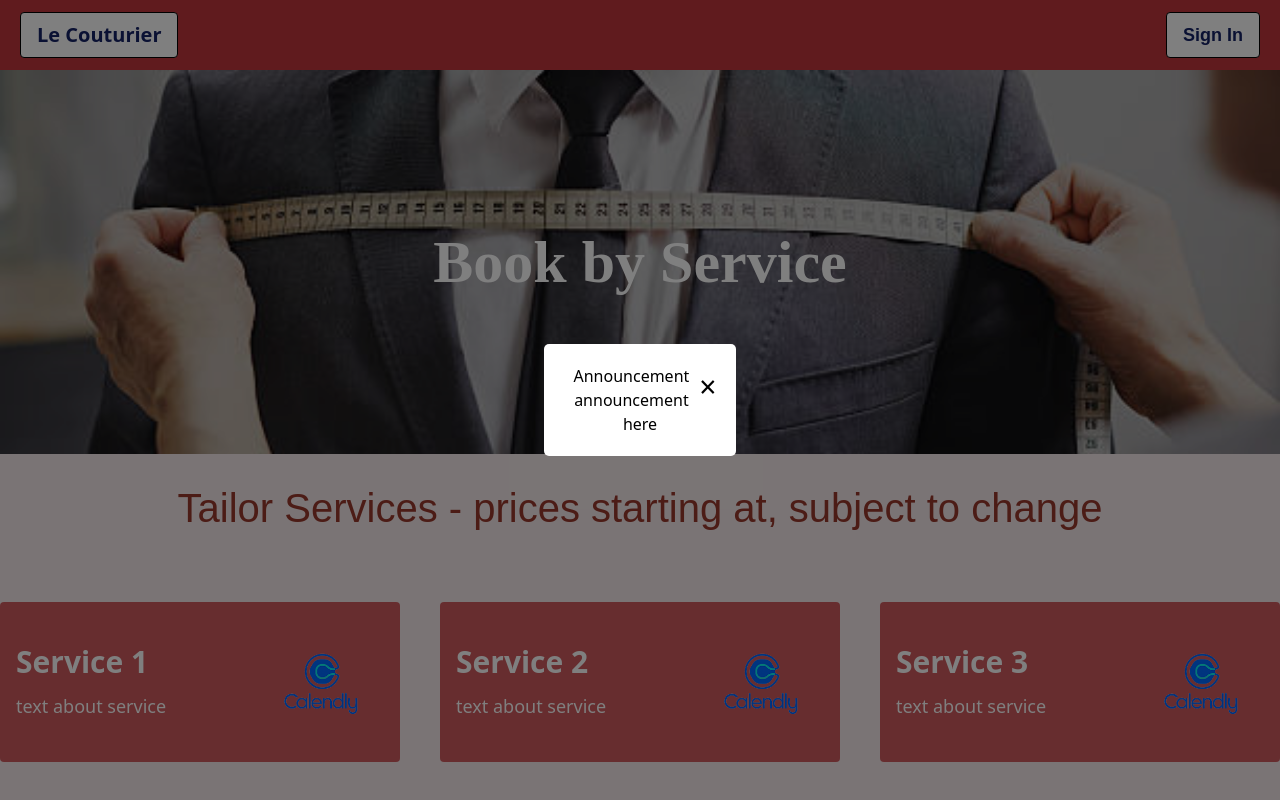
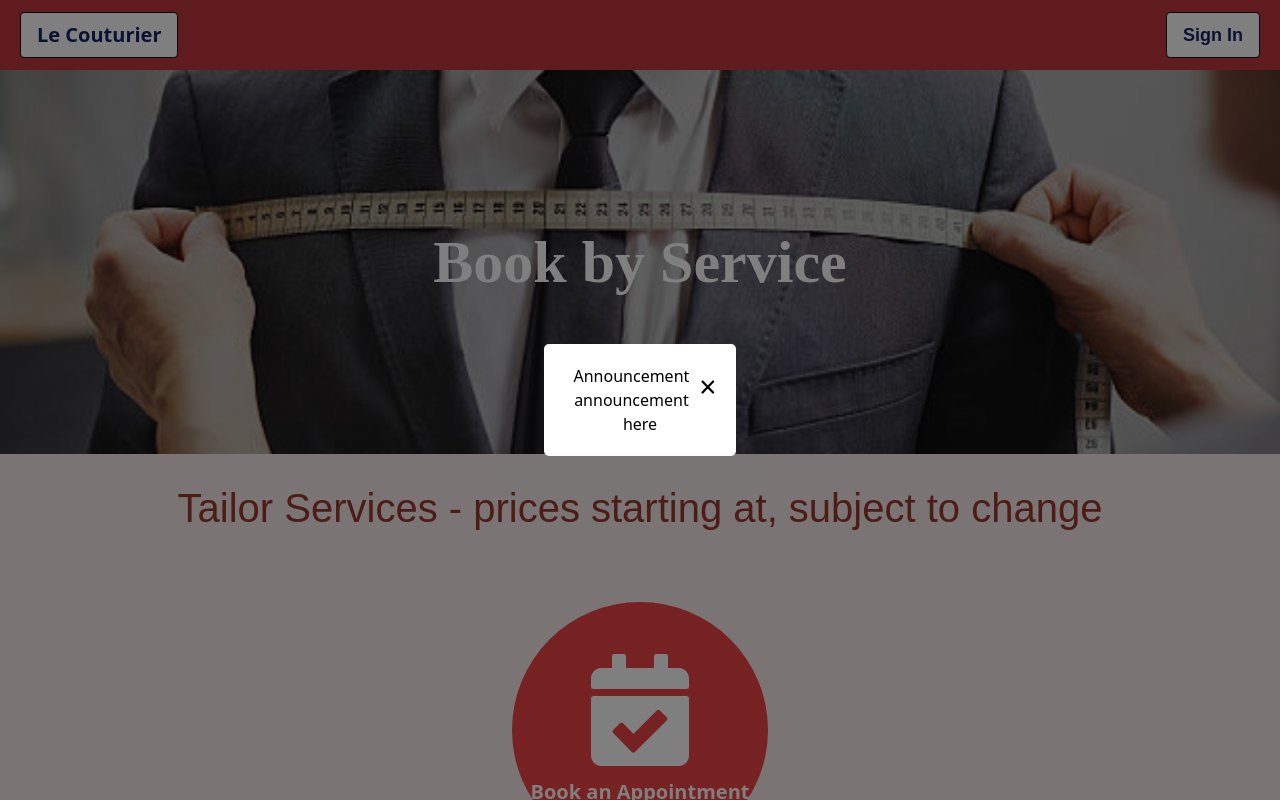
Before and after one commit to frankvoc/Capstone-Project, a PHP site: page /home.php in a window 1280 px wide. Run offline with PHP 8.4, Linux system fonts and the light colour scheme; some libraries are stand-ins or nearby versions; some web fonts are replaced.

Commit message:
Update home.php
Fixed home.php service section

```diff
--- a/home.php
+++ b/home.php
@@ -39,20 +39,17 @@
     align-items: center;
     z-index: 1000;
   }
-
   .popup-content {
     background-color: white;
     padding: 20px;
     border-radius: 5px;
     text-align: center;
   }
-
   .close-button {
     float: right;
     font-size: 30px;
     cursor: pointer;
   }
-
   .hidden {
     display: none;
   }
@@ -60,6 +57,10 @@
     transform: scale(1.05);
     transition: transform 0.3s ease;
   }
+  .booking-circle:hover {
+      transform: scale(1.05);
+      transition: transform 0.3s ease-in-out;
+    }
   </style>
 </head>
 <body style="background-color: #F5EAEB;">
@@ -83,7 +84,7 @@
       <h1 class="text-white text-6xl font-bold jacques">Book by Service</h1>
     </div>
   </div>
-   <!-- Pop-up Announcement Box -->
+   <!--Pop-up Announcement Box-->
    <div id="announcementPopup" class="announcement-popup hidden">
     <div class="popup-content">
       <span class="close-button" onclick="closePopup()">&times;</span>
@@ -91,47 +92,19 @@
       <p>announcement here</p>
     </div>
   </div>
-    <!-- Services reminder -->
+    <!--Services reminder-->
     <div class="text-center py-6" style="color: #99382C;">
         <p class="larger-text italiana">Tailor Services - prices starting at, subject to change</p>
     </div>
-  <!--Services start-->
-  <div class="container mx-auto my-10">
-    <!--Service 1-->
-    <div class="grid grid-cols-1 md:grid-cols-2 lg:grid-cols-3 gap-10">
-      <div class="flex justify-between items-center p-4 rounded" style="background-color: #D05B5F;">
-        <div class="max-w-xs"style="color: #ffffff;">
-          <h2 class="text-3xl font-bold mb-3">Service 1</h2>
-          <p class="text-lg">text about service</p>
-        </div>
-        <a href="#" class="inline-block self-start">
-          <img src="img/62c6f5307a58a4aa1fb770b1.png"class="w-32 h-32">
-        </a>
-      </div>
-      <!--Service 2-->
-      <div class="flex justify-between items-center p-4 rounded" style="background-color: #D05B5F;">
-        <div style="color: #ffffff;">
-          <h2 class="text-3xl font-bold mb-3">Service 2</h2>
-          <p class="text-lg">text about service</p>
-        </div>
-        <a href="#" class="inline-block">
-          <img src="img/62c6f5307a58a4aa1fb770b1.png"class="w-32 h-32">
-        </a>
-      </div>
-      <!--Service 3-->
-      <div class="flex justify-between items-center p-4 rounded" style="background-color: #D05B5F;">
-        <div style="color: #ffffff;">
-          <h2 class="text-3xl font-bold mb-3">Service 3</h2>
-          <p class="text-lg">text about service</p>
-        </div>
-        <a href="#" class="inline-block">
-          <img src="img/62c6f5307a58a4aa1fb770b1.png"class="w-32 h-32">
-        </a>
-      </div>
-       <!--Additional services will follow here-->
+    <!--New Services-->
+    <div class="container mx-auto my-10 text-center">
+    <a href="" class="inline-block">
+    <div class="booking-circle flex flex-col items-center justify-center rounded-full h-64 w-64 bg-red-500 text-white mx-auto">
+      <i class="fas fa-calendar-check fa-7x"></i>
+      <p class="text-xl font-bold mt-3">Book an Appointment</p>
     </div>
-  </div>
-  <!--Services end-->
+  </a>
+</div>
   <!--Contact form section-->
   <div class="py-10 px-5" style="background-color: #F5EAEB;" id="#contactUsSection">
     <div class="container mx-auto">
@@ -161,7 +134,7 @@
       </div>
       <div>
       <div>
-            <iframe src="https://www.google.com/maps/embed?pb=!1m18!1m12!1m3!1d2947.0245575995805!2d-71.12219652266681!3d42.3846233335475!2m3!1f0!2f0!3f0!3m2!1i1024!2i768!4f13.1!3m3!1m2!1s0x89e3775408348aa1%3A0x515c1bbec9ee6f9!2sLe%20Couturier%20House%20of%20Alterations!5e0!3m2!1sen!2sus!4v1706551375184!5m2!1sen!2sus" width="1200" height="450" style="border:0;" allowfullscreen="" loading="lazy" referrerpolicy="no-referrer-when-downgrade"></iframe>
+            <iframe src="https://www.google.com/maps/embed?pb=!1m18!1m12!1m3!1d2947.0245575995805!2d-71.12219652266681!3d42.3846233335475!2m3!1f0!2f0!3f0!3m2!1i1024!2i768!4f13.1!3m3!1m2!1s0x89e3775408348aa1%3A0x515c1bbec9ee6f9!2sLe%20Couturier%20House%20of%20Alterations!5e0!3m2!1sen!2sus!4v1706551375184!5m2!1sen!2sus" width="750" height="450" style="border:0;" allowfullscreen="" loading="lazy" referrerpolicy="no-referrer-when-downgrade"></iframe>
         </div>
         <script>
           window.onload = function() {
```
